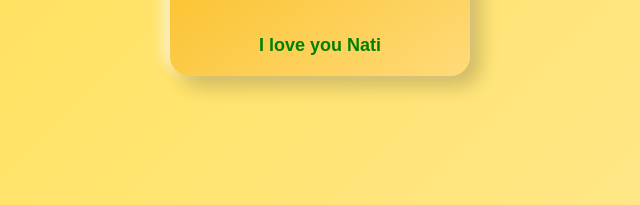
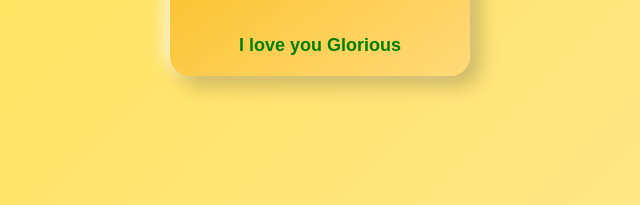
Before and after one commit to Glorious-Army-143/heart, a plain HTML site: page index.html in a window 1280 px wide. Shown: the part 474-679 px from the top of the page, 320-960 px from the left. Drawn offline with Linux system fonts and the light colour scheme.

Commit message:
Update index.html

```diff
--- a/index.html
+++ b/index.html
@@ -114,7 +114,7 @@
 <body>
   <div class="container">
     <div class="heart"></div>
-    <div class="message">I love you Nati</div>
+    <div class="message">I love you Glorious</div>
   </div>
 
   <script>
```
